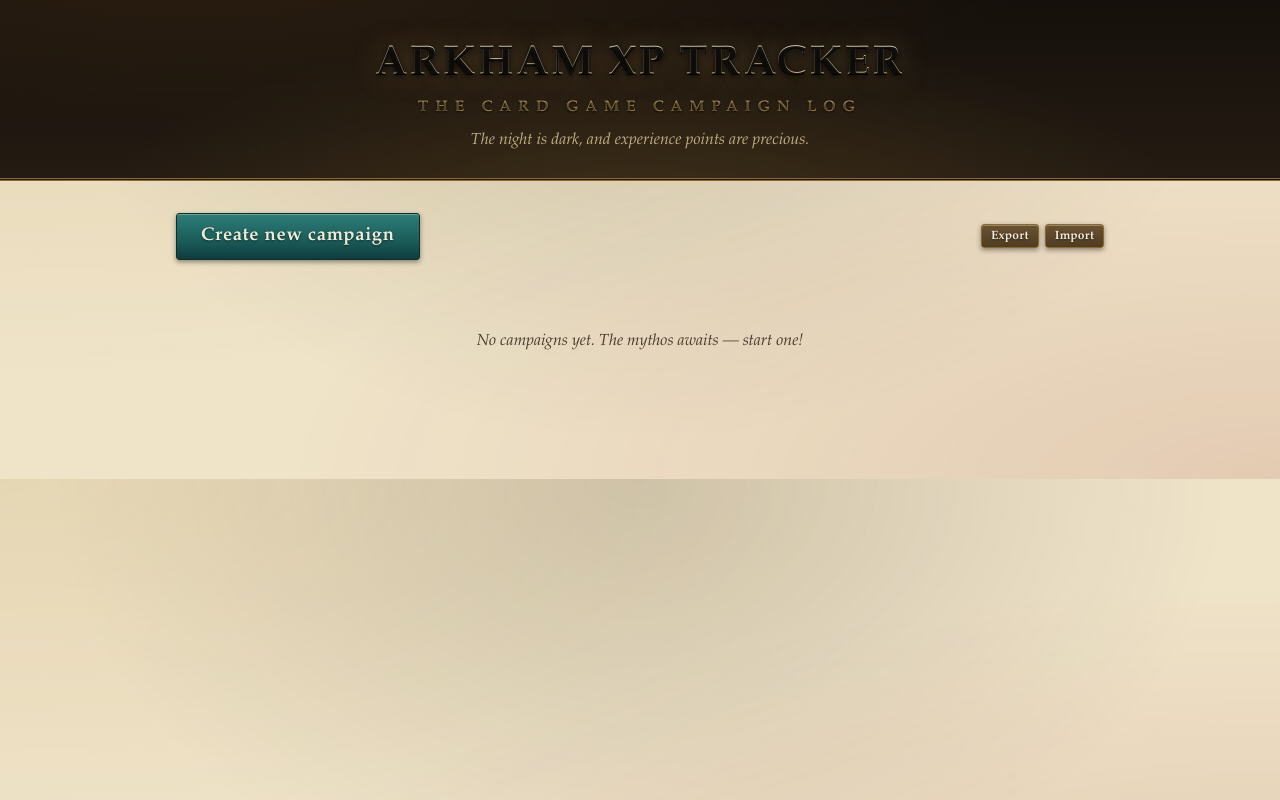
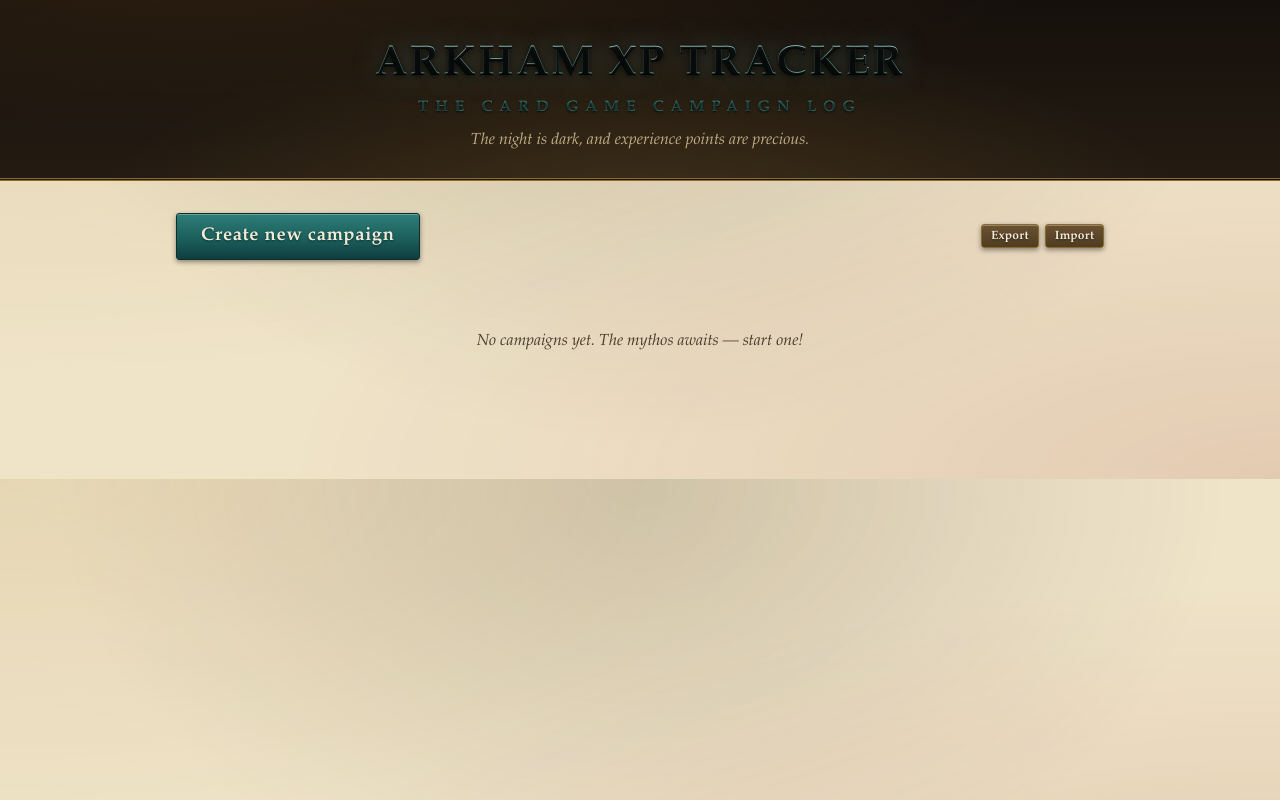
Before and after one commit to Hedstrommen/arkham-horror-lcg-xp-tracker, a website: page docs/index.html in a window 1280 px wide. Drawn offline with Linux system fonts and the light colour scheme.

Commit message:
feat: apply teal design to the page title
Co-authored-by: Hedstrommen <Hedstrommen@users.noreply.github.com>

```diff
--- a/docs/styles/arkham.css
+++ b/docs/styles/arkham.css
@@ -58,8 +58,8 @@ body {
   text-shadow:
     0 1px 0 rgba(0, 0, 0, 0.9),
     0 2px 6px rgba(0, 0, 0, 0.7),
-    0 0 30px rgba(212, 181, 106, 0.35);
-  background: linear-gradient(180deg, #f6ead0 10%, #ecd396 50%, #c49b4e 100%);
+    0 0 30px rgba(90, 168, 160, 0.4);
+  background: linear-gradient(180deg, #a8d8d0 10%, #5aa8a0 50%, #2e7d78 100%);
   -webkit-background-clip: text;
   background-clip: text;
   -webkit-text-fill-color: transparent;
@@ -71,7 +71,7 @@ body {
   font-size: 0.95rem;
   letter-spacing: 0.45em;
   text-transform: uppercase;
-  color: #d8c396;
+  color: #9fc6bf;
   text-shadow: 0 1px 2px rgba(0, 0, 0, 0.8);
 }
 
--- a/src/presentation/styles/arkham.css
+++ b/src/presentation/styles/arkham.css
@@ -58,8 +58,8 @@ body {
   text-shadow:
     0 1px 0 rgba(0, 0, 0, 0.9),
     0 2px 6px rgba(0, 0, 0, 0.7),
-    0 0 30px rgba(212, 181, 106, 0.35);
-  background: linear-gradient(180deg, #f6ead0 10%, #ecd396 50%, #c49b4e 100%);
+    0 0 30px rgba(90, 168, 160, 0.4);
+  background: linear-gradient(180deg, #a8d8d0 10%, #5aa8a0 50%, #2e7d78 100%);
   -webkit-background-clip: text;
   background-clip: text;
   -webkit-text-fill-color: transparent;
@@ -71,7 +71,7 @@ body {
   font-size: 0.95rem;
   letter-spacing: 0.45em;
   text-transform: uppercase;
-  color: #d8c396;
+  color: #9fc6bf;
   text-shadow: 0 1px 2px rgba(0, 0, 0, 0.8);
 }
 
```
